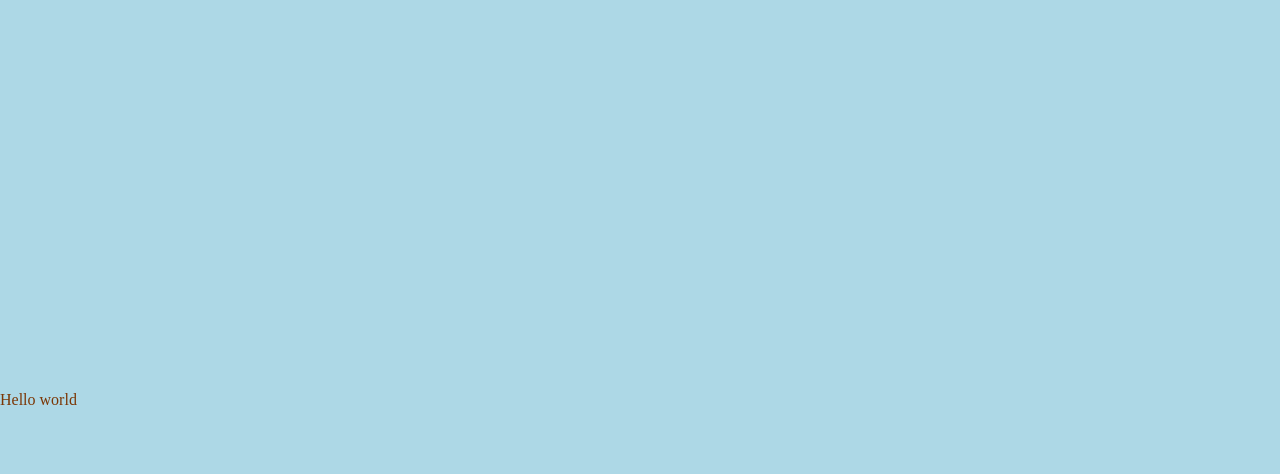
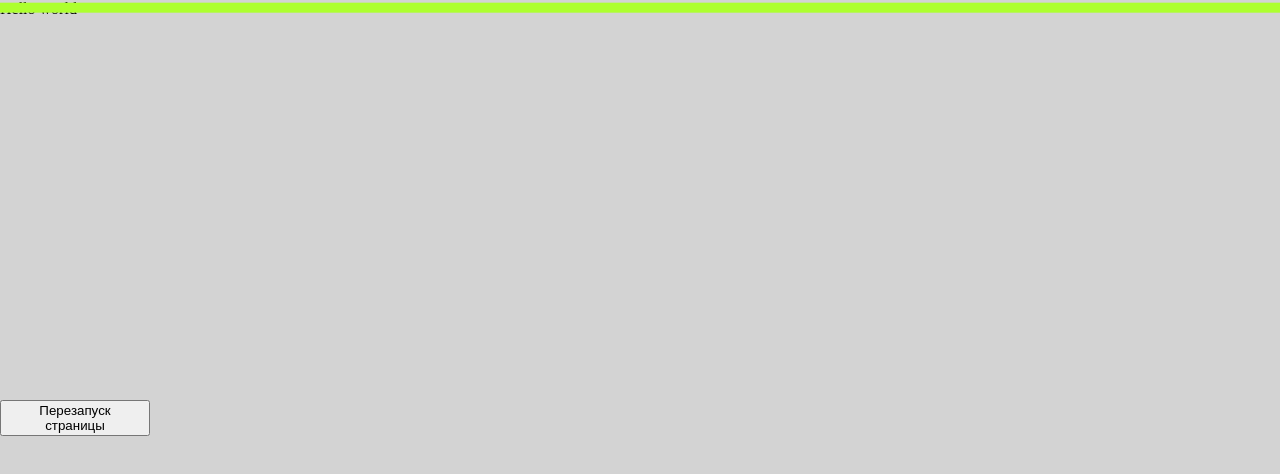
Before and after one commit to belkud/Films, a website built with Vite: page index.html in a window 1280 px wide. Built offline with nearby package versions, Linux system fonts and the light colour scheme.

Commit message:
firstLine

```diff
--- a/index.html
+++ b/index.html
@@ -12,7 +12,7 @@
     <!-- <div id="Line"></div> -->
     <!-- <div id="Line"></div> -->
 
-
+<button id="restart">Перезапуск страницы</button>
 
 
     <script type="module" src="/src/main.ts"></script>
--- a/src/main.ts
+++ b/src/main.ts
@@ -1,24 +1,28 @@
 import './style.css'
-import typescriptLogo from './typescript.svg'
-import viteLogo from '/vite.svg'
-import { setupCounter } from './counter.ts'
 
-// document.querySelector<HTMLDivElement>('#app')!.innerHTML = `
-//   <div>
-//     <a href="https://vitejs.dev" target="_blank">
-//       <img src="${viteLogo}" class="logo" alt="Vite logo" />
-//     </a>
-//     <a href="https://www.typescriptlang.org/" target="_blank">
-//       <img src="${typescriptLogo}" class="logo vanilla" alt="TypeScript logo" />
-//     </a>
-//     <h1>Vite + TypeScript</h1>
-//     <div class="card">
-//       <button id="counter" type="button"></button>
-//     </div>
-//     <p class="read-the-docs">
-//       Click on the Vite and TypeScript logos to learn more
-//     </p>
-//   </div>
-// `
+const firstLine = document.querySelector('#firstLine') as HTMLDivElement
+// firstLine.addEventListener ('click', ()=>{
+    // (возможно пригодится для трех линий)
+    for (let i = 0; i < 10; i++) {
+    }
 
-// setupCounter(document.querySelector<HTMLButtonElement>('#counter')!)
+    setInterval(()=>{
+        const number = Math.round(Math.random()*9)
+        firstLine.style.transition = `${number+3+'s'}`
+        firstLine.style.transform = `translate(0px, ${number*100+'px'})`
+        firstLine.style.filter = `blur(${(Math.round(Math.random()*10+5))+'px'})`
+        console.log(firstLine.style.filter);
+        console.log(number);
+
+    },5000)
+    // })
+
+    console.log(Math.round(Math.random()*10+5));
+
+
+    const restart = document.querySelector('#restart') as HTMLButtonElement
+    restart.addEventListener ('click',()=> {
+        // console.log(location.reload());
+        console.log(Math.round(Math.random()));
+
+    })
--- a/src/style.css
+++ b/src/style.css
@@ -2,12 +2,27 @@
 body {
   margin: 0;
   display: flex;
-  place-items: center;
+  flex-direction: column;
   min-width: 320px;
-  min-height: 100vh;
-  background-color: lightblue;
+  background-color: lightgray;
+  overflow-y:scroll;
+  position: static;
+  height: 100vh;
+  overflow: hidden; /*! возможно удалить для прокрутки фильмов!!! */
 }
 
-#hi {
-  color: rgb(123, 54, 5);
+#firstLine {
+  position: absolute;
+  width: 100%;
+  height: 10px;
+  background-color: greenyellow;
+  top: 0;
+
 }
+
+#restart {
+  width: 150px;
+  position: absolute;
+  top: 50%;
+
+}
```
